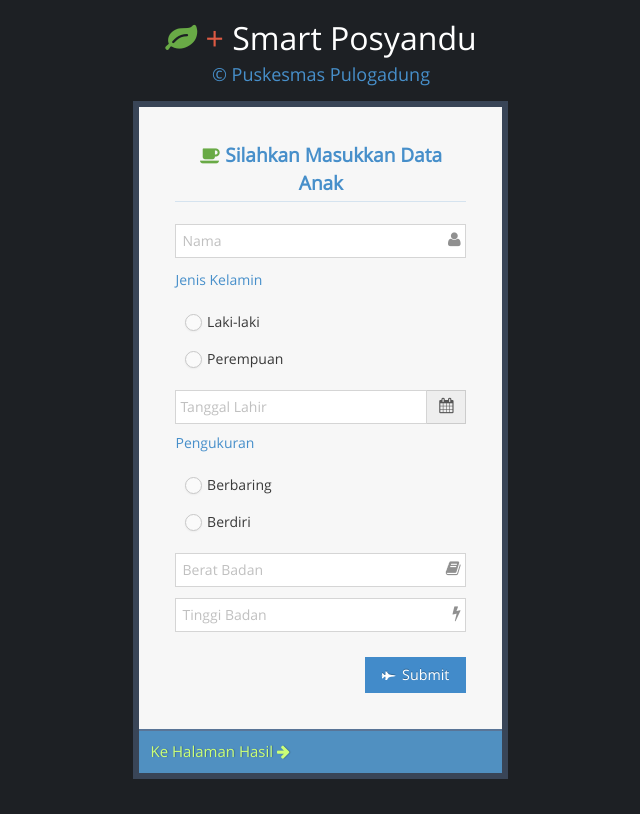
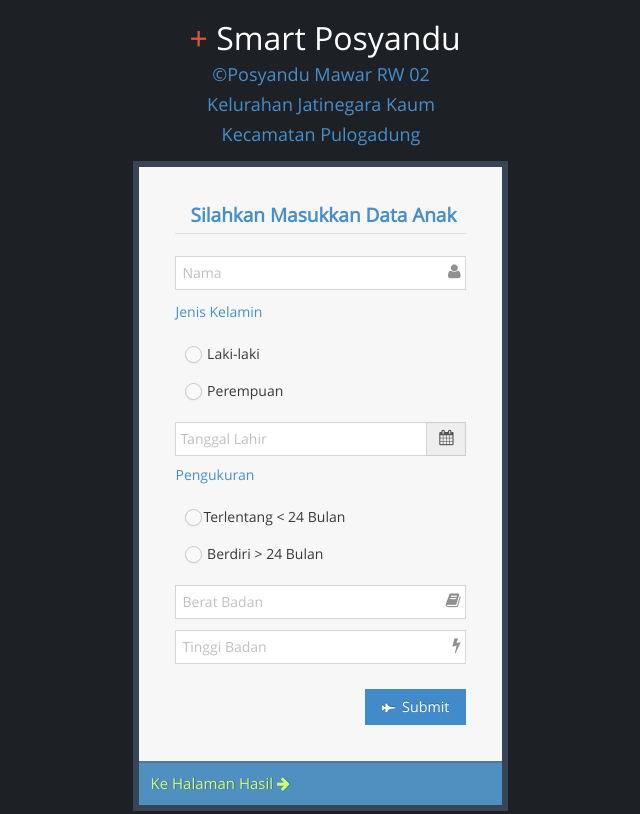
Before and after one commit to Sidigcoy/SmartPosyandu, a plain HTML site: page index.html in a window 1280 px wide. Shown: the whole page, without its empty margins (319-959 px from the left). Drawn offline with Linux system fonts and the light colour scheme.

Commit message:
revisi 1

```diff
--- a/index.html
+++ b/index.html
@@ -3,7 +3,7 @@
 	<head>
 		<meta http-equiv="X-UA-Compatible" content="IE=edge,chrome=1" />
 		<meta charset="utf-8" />
-		<title>Smart Posyandu - Puskesmas Pulogadung</title>
+		<title>Smart Posyandu - Puskesmas Pulogadung </title>
 
 		<meta name="description" content="User login page" />
 		<meta name="viewport" content="width=device-width, initial-scale=1.0, maximum-scale=1.0" />
@@ -55,11 +55,13 @@
 						<div class="login-container">
 							<div class="center">
 								<h1>
-									<i class="ace-icon fa fa-leaf green"></i>
+									<i class="ace-icon fa"></i>
 									<span class="red">+</span>
 									<span class="white" id="id-text2">Smart Posyandu</span>
 								</h1>
-								<h4 class="blue" id="id-company-text">&copy; Puskesmas Pulogadung</h4>
+								<h4 class="blue" id="id-company-text">&copy;Posyandu Mawar RW 02</h4>
+								<h4 class="blue" id="id-company-text">Kelurahan Jatinegara Kaum </h4>
+								<h4 class="blue" id="id-company-text">Kecamatan Pulogadung</h4>
 							</div>
 
 							<div class="space-6"></div>
@@ -69,7 +71,7 @@
 									<div class="widget-body">
 										<div class="widget-main">
 											<h4 class="center header blue lighter bigger bolder">
-												<i class="ace-ico fa fa-coffee green"></i>
+												<i class="ace-ico fa"></i>
 												Silahkan Masukkan Data Anak
 											</h4>
 
@@ -124,13 +126,13 @@
 													<div class="radio">
 														<label>
 															<input name="pengukuran" type="radio" class="ace" value="Berbaring"/>
-															<span class="lbl"> Berbaring</span>
+															<span class="lbl">Terlentang < 24 Bulan</span>
 														</label>
 													</div>
 													<div class="radio">
 														<label>
 															<input name="pengukuran" type="radio" class="ace" value="Berdiri" />
-															<span class="lbl"> Berdiri</span>
+															<span class="lbl"> Berdiri > 24 Bulan</span>
 														</label>
 													</div>
 
```
